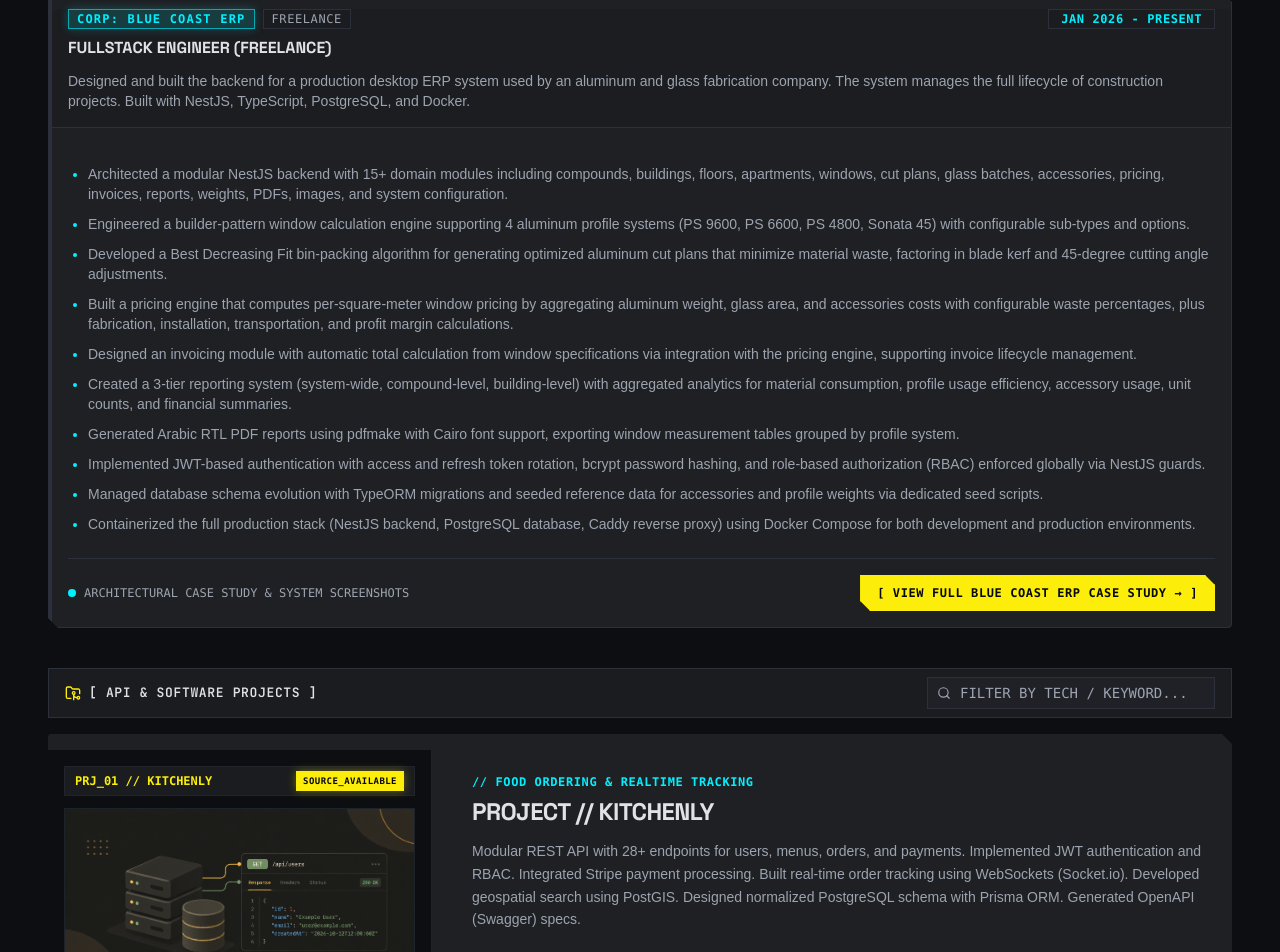
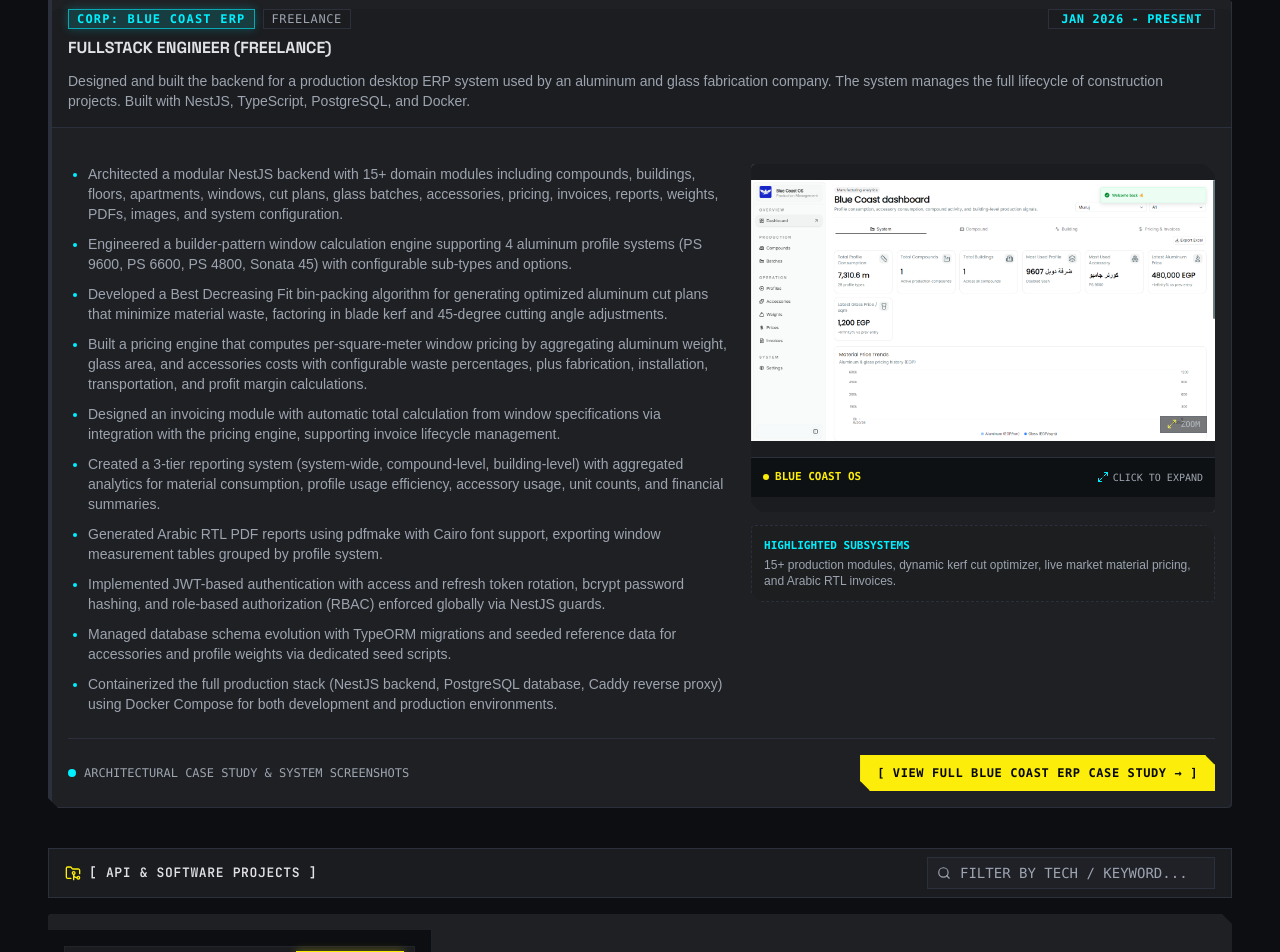
Before and after one commit to 0xZeyad11/portfolio, a React (Vite) app: page / in a window 1280 px wide. Shown: the part 1088-2040 px from the top of the page. Built offline with nearby package versions, Linux system fonts and the light colour scheme; a web font is replaced by a local one.

Commit message:
feat: add Blue Coast OS dashboard overview showcase images to Experience section and case study

```diff
--- a/src/components/sections/experience/ExperienceSection.tsx
+++ b/src/components/sections/experience/ExperienceSection.tsx
@@ -8,7 +8,9 @@
   CardContent,
 } from "@/components/ui/card";
 import { Badge } from "@/components/ui/badge";
-import { Activity } from "lucide-react";
+import { Activity, Maximize2 } from "lucide-react";
+import { ZoomableImage } from "@/components/ZoomableImage";
+import bcDashboard from "@/assets/bluecoast showcase/02_dashboard_overview.png";
 
 interface ExperienceSectionProps {
   onNavigateToSubpage: () => void;
@@ -60,6 +62,8 @@
         </CardHeader>
 
         <CardContent className="pt-5">
+          <div className="grid grid-cols-1 lg:grid-cols-12 gap-6 items-start">
+            <div className="lg:col-span-7">
               <ul className="text-muted-foreground font-body-sm space-y-2.5 list-disc pl-5 marker:text-secondary-foreground">
                 <li>
                   Architected a modular NestJS backend with 15+ domain modules including compounds, buildings,
@@ -105,6 +109,42 @@
                   using Docker Compose for both development and production environments.
                 </li>
               </ul>
+            </div>
+
+            <div className="lg:col-span-5 flex flex-col gap-3">
+              <Card className="bg-surface-container-low border-border overflow-hidden clip-chamfer shadow-lg">
+                <div className="aspect-video bg-black/60 relative overflow-hidden group">
+                  <ZoomableImage
+                    src={bcDashboard}
+                    alt="Blue Coast OS Production Dashboard Overview"
+                    caption="BLUE COAST OS // PRODUCTION RUNTIME DASHBOARD OVERVIEW"
+                    badgeLabel="SYSTEM OVERVIEW"
+                    className="w-full h-full object-cover object-top"
+                    wrapperClassName="w-full h-full"
+                  />
+                </div>
+                <div className="p-3 bg-surface-container-lowest/80 border-t border-border flex items-center justify-between text-xs font-mono text-muted-foreground">
+                  <span className="text-primary font-bold text-[11px] flex items-center gap-1.5">
+                    <span className="size-1.5 rounded-full bg-primary animate-pulse" />
+                    BLUE COAST OS
+                  </span>
+                  <span className="text-[10px] text-muted-foreground flex items-center gap-1">
+                    <Maximize2 className="size-3 text-secondary-foreground" />
+                    CLICK TO EXPAND
+                  </span>
+                </div>
+              </Card>
+
+              <div className="p-3 bg-surface-container-low/50 border border-dashed border-border rounded clip-chamfer">
+                <span className="font-mono text-[11px] text-secondary-foreground uppercase font-bold block">
+                  HIGHLIGHTED SUBSYSTEMS
+                </span>
+                <p className="font-body-sm text-xs text-muted-foreground mt-1">
+                  15+ production modules, dynamic kerf cut optimizer, live market material pricing, and Arabic RTL invoices.
+                </p>
+              </div>
+            </div>
+          </div>
 
           {/* Subpage Dossier Link */}
           <div className="mt-6 pt-4 border-t border-border flex flex-wrap items-center justify-between gap-3">
--- a/src/pages/BlueCoastDetails.tsx
+++ b/src/pages/BlueCoastDetails.tsx
@@ -7,6 +7,7 @@
 
 // Showcase images
 import bcDashboard from "@/assets/bluecoast showcase/02_dashboard_overview.png";
+import bcBatches from "@/assets/bluecoast showcase/08_production_batches.png";
 import bcHierarchy from "@/assets/bluecoast showcase/07_compound_details_muruj.png";
 import bcCutplan from "@/assets/bluecoast showcase/09_batch_cutplan_details.png";
 import bcCalculator from "@/assets/bluecoast showcase/18_window_calculator.png";
@@ -120,8 +121,31 @@
             </p>
           </div>
 
+          {/* Project Overview Showcase Image */}
+          <Card className="bg-surface-container border-border overflow-hidden clip-chamfer shadow-2xl">
+            <div className="aspect-[16/9] sm:aspect-[21/9] bg-black/60 relative overflow-hidden group">
+              <ZoomableImage
+                src={bcDashboard}
+                alt="Blue Coast OS Production Management Overview"
+                caption="BLUE COAST OS: INDUSTRIAL PRODUCTION MANAGEMENT SUITE & OVERVIEW DASHBOARD"
+                badgeLabel="PROJECT OVERVIEW"
+                className="w-full h-full object-cover object-top"
+                wrapperClassName="w-full h-full"
+              />
+            </div>
+            <div className="p-3 bg-surface-container-low/80 border-t border-border flex flex-wrap items-center justify-between gap-2 text-xs font-mono text-muted-foreground">
+              <span className="flex items-center gap-2 text-primary font-bold">
+                <span className="size-2 rounded-full bg-primary animate-pulse" />
+                SYSTEM RUNTIME // PRODUCTION DASHBOARD OVERVIEW
+              </span>
+              <span className="text-muted-foreground font-mono text-[11px]">
+                15+ NESTJS BACKEND DOMAINS • 7,310.6M LINEAR METERS TRACKED
+              </span>
+            </div>
+          </Card>
+
           {/* Quick Metrics HUD */}
-          <div className="grid grid-cols-2 md:grid-cols-4 gap-4 pt-4">
+          <div className="grid grid-cols-2 md:grid-cols-4 gap-4 pt-2">
             <Card className="bg-surface-container border-border clip-chamfer p-4">
               <span className="font-mono text-[11px] text-muted-foreground uppercase block">BACKEND DOMAINS</span>
               <span className="font-headline-md text-2xl font-bold text-primary font-mono mt-1 block">15+ Modules</span>
@@ -175,9 +199,9 @@
             <Card className="bg-surface-container border-border overflow-hidden clip-chamfer shadow-xl">
               <div className="aspect-video bg-black/60 relative overflow-hidden">
                 <ZoomableImage
-                  src={bcDashboard}
-                  alt="Blue Coast Executive Dashboard"
-                  caption="FIGURE 1.0: EXECUTIVE PRODUCTION ANALYTICS DASHBOARD"
+                  src={bcBatches}
+                  alt="Blue Coast Batch Production & Management"
+                  caption="FIGURE 1.0: BATCH PRODUCTION SCHEDULING & FABRICATION PROGRESS"
                   badgeLabel="FIGURE 1.0"
                   className="w-full h-full object-cover"
                   wrapperClassName="w-full h-full"
@@ -185,11 +209,10 @@
               </div>
               <CardContent className="p-4 bg-surface-container-low/70 border-t border-border">
                 <span className="font-mono text-xs font-bold text-primary block">
-                  FIGURE 1.0: EXECUTIVE PRODUCTION ANALYTICS DASHBOARD
+                  FIGURE 1.0: BATCH PRODUCTION SCHEDULING & FABRICATION PROGRESS
                 </span>
                 <p className="font-body-sm text-xs text-muted-foreground mt-1">
-                  Surfacing real-time extrusion linear meters consumed, active compound statistics, and historical market
-                  price trends for aluminum and flat glass.
+                  Tracking active manufacturing cut plan batches across compounds, units, and real-time operator progress.
                 </p>
               </CardContent>
             </Card>
```
Lines whose indentation alone changed are shown as unchanged.
